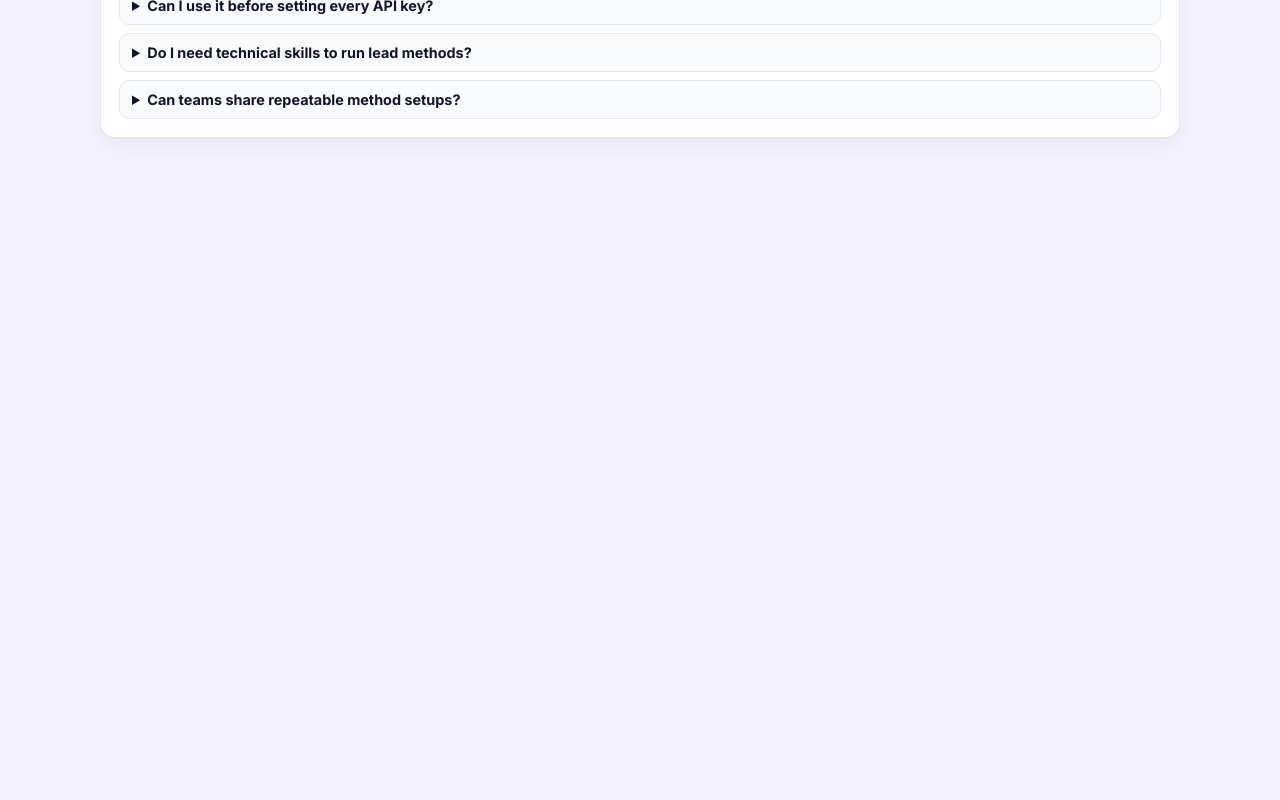
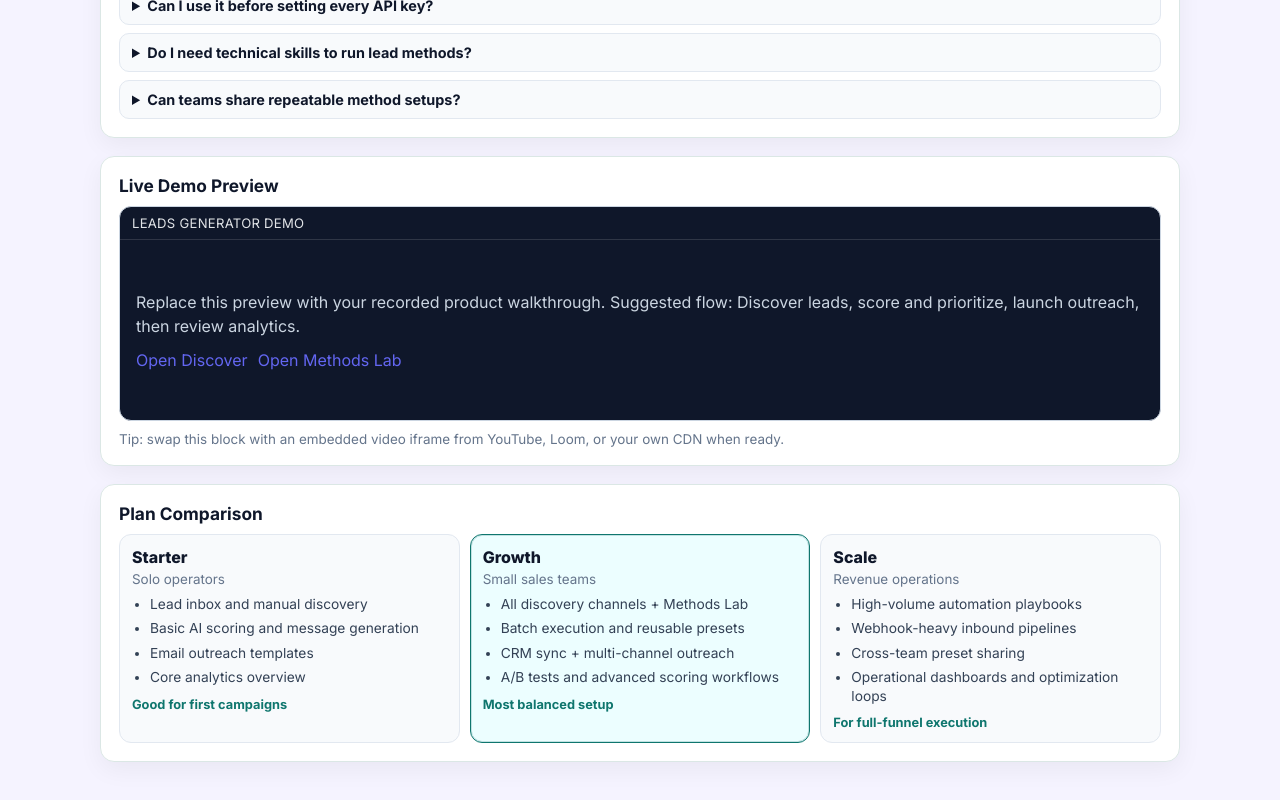
Before and after one commit to DTarasescu/leads_generator, a Next.js app: page /about in a window 1280 px wide. Shown: the part 1436-2236 px from the top of the page. Before the commit the page ends 1634 px from the top, so only its background shows below. Built offline with nearby package versions, Linux system fonts and the light colour scheme; no server answers.

Commit message:
feat: add demo preview and plan comparison to about page

```diff
--- a/pages/about.js
+++ b/pages/about.js
@@ -43,6 +43,43 @@ const faq = [
   {
     q: "Can teams share repeatable method setups?",
     a: "Yes. Methods Lab supports preset export/import so teams can share standardized run configurations.",
+  },
+];
+
+const plans = [
+  {
+    name: "Starter",
+    subtitle: "Solo operators",
+    features: [
+      "Lead inbox and manual discovery",
+      "Basic AI scoring and message generation",
+      "Email outreach templates",
+      "Core analytics overview",
+    ],
+    cta: "Good for first campaigns",
+  },
+  {
+    name: "Growth",
+    subtitle: "Small sales teams",
+    featured: true,
+    features: [
+      "All discovery channels + Methods Lab",
+      "Batch execution and reusable presets",
+      "CRM sync + multi-channel outreach",
+      "A/B tests and advanced scoring workflows",
+    ],
+    cta: "Most balanced setup",
+  },
+  {
+    name: "Scale",
+    subtitle: "Revenue operations",
+    features: [
+      "High-volume automation playbooks",
+      "Webhook-heavy inbound pipelines",
+      "Cross-team preset sharing",
+      "Operational dashboards and optimization loops",
+    ],
+    cta: "For full-funnel execution",
   },
 ];
 
@@ -139,6 +176,46 @@ export default function AboutPage() {
                 <summary>{item.q}</summary>
                 <p>{item.a}</p>
               </details>
+            ))}
+          </div>
+        </section>
+
+        <section className="section">
+          <h2>Live Demo Preview</h2>
+          <div className="demo-video">
+            <div className="video-shell">
+              <div className="video-head">Leads Generator Demo</div>
+              <div className="video-body">
+                <p>
+                  Replace this preview with your recorded product walkthrough.
+                  Suggested flow: Discover leads, score and prioritize, launch outreach, then review analytics.
+                </p>
+                <div className="video-actions">
+                  <Link href={user ? "/discover-leads" : "/"} className="btn-primary">Open Discover</Link>
+                  <Link href="/methods-lab" className="btn-secondary demo-secondary">Open Methods Lab</Link>
+                </div>
+              </div>
+            </div>
+            <p className="video-note">
+              Tip: swap this block with an embedded video iframe from YouTube, Loom, or your own CDN when ready.
+            </p>
+          </div>
+        </section>
+
+        <section className="section">
+          <h2>Plan Comparison</h2>
+          <div className="plans-grid">
+            {plans.map((plan) => (
+              <article key={plan.name} className={`plan-card ${plan.featured ? "featured" : ""}`}>
+                <p className="plan-name">{plan.name}</p>
+                <p className="plan-subtitle">{plan.subtitle}</p>
+                <ul>
+                  {plan.features.map((feature) => (
+                    <li key={feature}>{feature}</li>
+                  ))}
+                </ul>
+                <p className="plan-cta">{plan.cta}</p>
+              </article>
             ))}
           </div>
         </section>
@@ -343,6 +420,95 @@ export default function AboutPage() {
           color: #334155;
           line-height: 1.45;
         }
+        .demo-video {
+          display: grid;
+          gap: 10px;
+        }
+        .video-shell {
+          border: 1px solid #cbd5e1;
+          border-radius: 12px;
+          overflow: hidden;
+          background: #0f172a;
+          color: #f8fafc;
+        }
+        .video-head {
+          padding: 8px 12px;
+          border-bottom: 1px solid rgba(255, 255, 255, 0.15);
+          font-size: 0.82rem;
+          letter-spacing: 0.02em;
+          text-transform: uppercase;
+          opacity: 0.9;
+        }
+        .video-body {
+          padding: 16px;
+          min-height: 180px;
+          display: grid;
+          align-content: center;
+          gap: 12px;
+        }
+        .video-body p {
+          margin: 0;
+          line-height: 1.5;
+          color: #cbd5e1;
+        }
+        .video-actions {
+          display: flex;
+          flex-wrap: wrap;
+          gap: 10px;
+        }
+        .demo-secondary {
+          border-color: rgba(255, 255, 255, 0.35);
+          color: #f8fffd;
+        }
+        .video-note {
+          margin: 0;
+          color: #64748b;
+          font-size: 0.84rem;
+        }
+        .plans-grid {
+          display: grid;
+          grid-template-columns: repeat(auto-fit, minmax(220px, 1fr));
+          gap: 10px;
+        }
+        .plan-card {
+          border: 1px solid #e2e8f0;
+          border-radius: 12px;
+          padding: 12px;
+          background: #f8fafc;
+        }
+        .plan-card.featured {
+          border-color: #0f766e;
+          background: #ecfeff;
+          box-shadow: inset 0 0 0 1px rgba(15, 118, 110, 0.2);
+        }
+        .plan-name {
+          margin: 0;
+          font-size: 1rem;
+          font-weight: 800;
+          color: #0f172a;
+        }
+        .plan-subtitle {
+          margin: 4px 0 8px;
+          color: #64748b;
+          font-size: 0.84rem;
+        }
+        .plan-card ul {
+          margin: 0;
+          padding-left: 18px;
+          display: grid;
+          gap: 6px;
+        }
+        .plan-card li {
+          color: #334155;
+          font-size: 0.86rem;
+          line-height: 1.35;
+        }
+        .plan-cta {
+          margin: 10px 0 0;
+          font-size: 0.8rem;
+          font-weight: 700;
+          color: #0f766e;
+        }
         .callout p {
           margin: 0;
           color: #334155;
```
